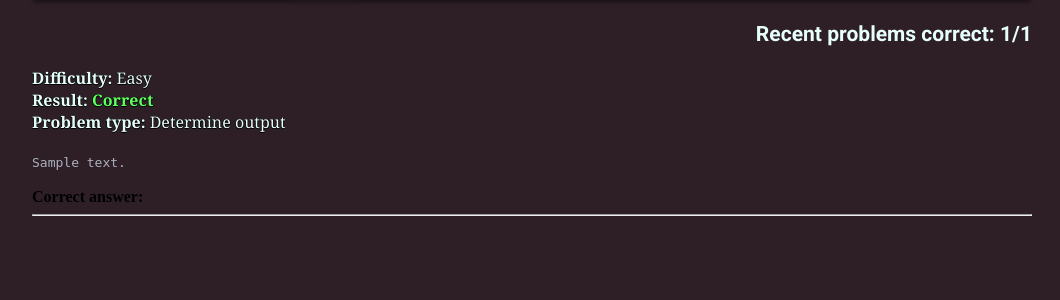
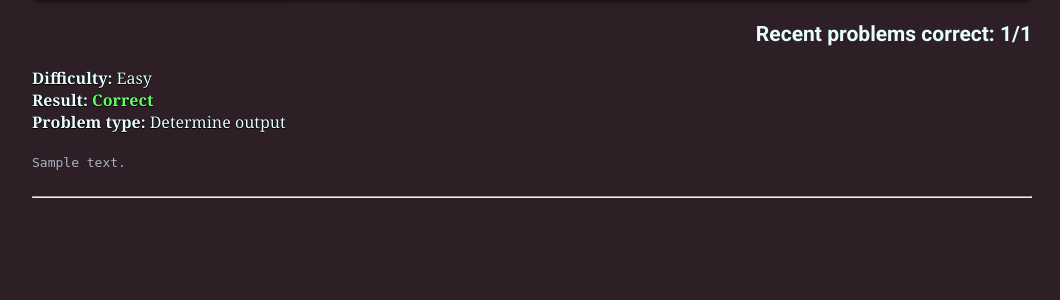
Before and after one commit to wkwako/ed-website, a Django app: page /history/ in a window 1280 px wide. Shown: the part 42-342 px from the top of the page, without its empty margins (108-1168 px from the left). Run offline with Django 5.2, Linux system fonts and the light colour scheme; a user stored in the database is signed in; tables that the repository leaves empty hold one stand-in row (values such as "Sample post").

Commit message:
added correct answer section for the determine_output problem type

```diff
--- a/edtech_project/templates/edtech_project/history.html
+++ b/edtech_project/templates/edtech_project/history.html
@@ -49,10 +49,6 @@
         <pre><code class="language-python" spellcheck="false" and autocomplete="off" onblur="hljs.highlightElement(this);">{{ entry.problem_text }}</code></pre>
         <br>
 
-        {% if entry.problem_type == "determine_output" %}
-            <strong> Correct answer:  </strong>
-        {% endif %}
-
         <!-- If problem is type drag_and_drop and user got it incorrect, display correct answer -->
         {% if entry.problem_type == "drag_and_drop" and entry.is_correct == False %}
             <p class="history-info">
@@ -64,7 +60,7 @@
 
         {% if entry.problem_type == "determine_output" and entry.is_correct == False %}
             <p class="history-info">
-                <strong> Correct answer:  </strong>
+                <strong> Correct answer: {{entry.correct_answer}} </strong>
             </p>
 
         {% endif %}
```
